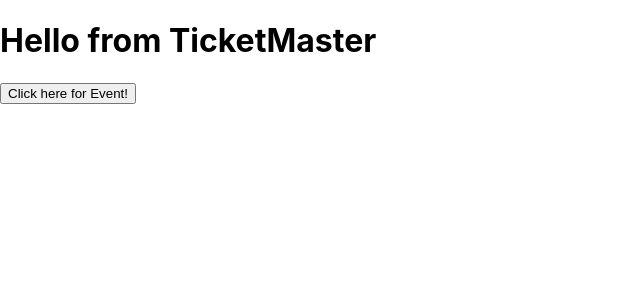
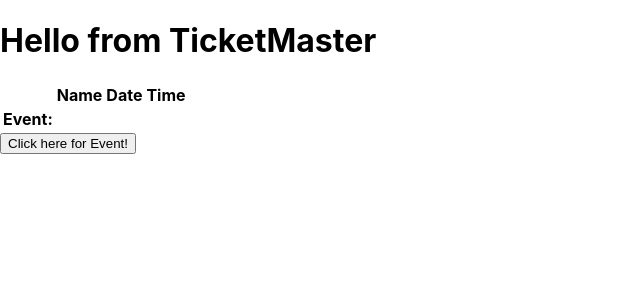
Before and after one commit to TaniaOlivas/24-hour-project, a React (Create React App) app: page / in a window 1280 px wide. Shown: the top 300 px of the page, without its empty margins (0-640 px from the left). Built offline with nearby package versions, Linux system fonts and the light colour scheme.

Commit message:
Added a table to display data

```diff
--- a/src/TicketMaster.jsx
+++ b/src/TicketMaster.jsx
@@ -25,6 +25,24 @@
   return (
     <div>
       <h1>Hello from TicketMaster</h1>
+      <table>
+        <thead>
+          <tr>
+            <th></th>
+            <th>Name</th>
+            <th>Date</th>
+            <th>Time</th>
+          </tr>
+        </thead>
+        <tbody>
+          <tr>
+            <th>Event: </th>
+            <td>{name}</td>
+            <td>{date}</td>
+            <td>{time}</td>
+          </tr>
+        </tbody>
+      </table>
       <button onClick={handleFetch}>Click here for Event!</button>
     </div>
   );
```
